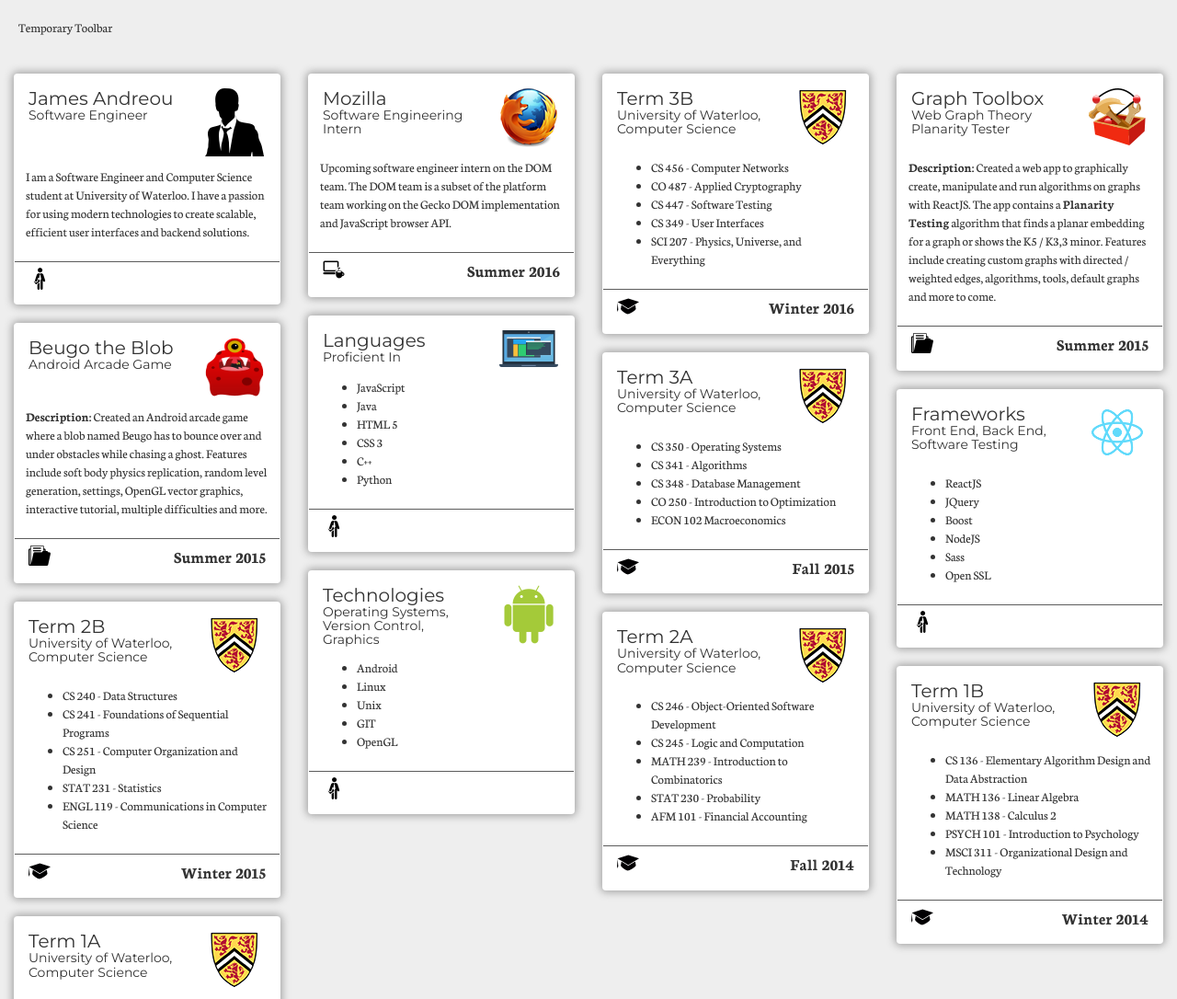
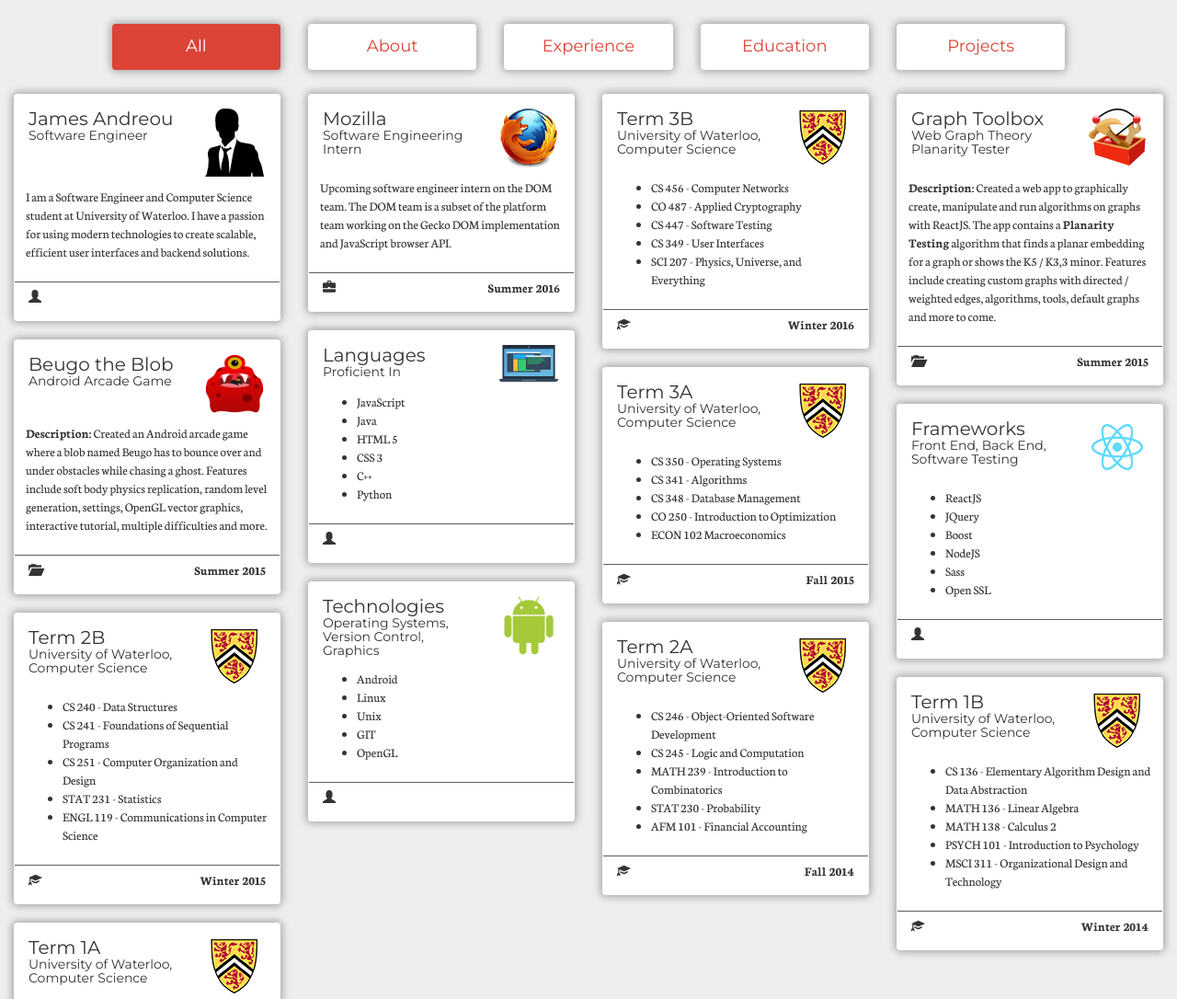
Before and after one commit to jamesandreou/jandreou, a React app: page / in a window 1280 px wide. Shown: the top 1086 px of the page at 92% size. Built offline with nearby package versions, Linux system fonts and the light colour scheme.

Commit message:
created filters and added glyphicons

```diff
--- a/src/card.js
+++ b/src/card.js
@@ -2,12 +2,14 @@ import React, { Component } from 'react';
 import { Grid } from 'react-bootstrap';
 import { Col } from 'react-bootstrap';
 import { Row } from 'react-bootstrap';
+import { Glyphicon } from 'react-bootstrap';
 
 export class Card extends Component{
 
 	constructor(){
 		super();
 	}
+
 
 	render(){
 		const d = this.props.data;
@@ -32,11 +34,16 @@ export class Card extends Component{
 	}
 
 	createBanner(type, date){
-		const src = require('./assets/' + type + '.png');
+		const glyph = {
+			'skill' : 'user',
+			'school' : 'education',
+			'work' : 'briefcase',
+			'project' : 'folder-open'
+		};
 		return(
 			<Row className='line'>
 				<Col xs={3}>
-					<img src={src} />
+					<Glyphicon glyph={glyph[type]} />
 				</Col>
 				<Col xs={9}>
 					<div className={'date'}>{date}</div>
--- a/src/cardHolder.js
+++ b/src/cardHolder.js
@@ -1,16 +1,22 @@
 import React, { Component } from 'react';
 import { Card } from './card.js';
+import { Filter } from './filter.js';
 import { Grid } from 'react-bootstrap';
 import { Col } from 'react-bootstrap';
 import { Row } from 'react-bootstrap';
 import Cards from './data/cardData.js';
 
 
+
 export class CardHolder extends Component{
 
 	constructor(){
 		super();
-    this.cols = this.assignCardsToCols(window.innerWidth, Cards);
+    this.cards = Cards;
+    this.state = {
+      cols : this.assignCardsToCols(window.innerWidth, 'all'),
+      filter : 'all'
+    };
 	}
 
 	render(){
@@ -19,8 +25,14 @@ export class CardHolder extends Component{
 
 		return (
       <Grid fluid={true}>
-        <Row style={{padding: 20}}>
-          <div>Temporary Toolbar</div>
+        <Row className='filterContainer'>
+          <Col xs={3} md={1}></Col>
+          <Col xs={6} md={2}><Filter parent={this} name={'All'} type={'all'} glyph={''}/></Col>
+          <Col xs={6} md={2}><Filter parent={this} name={'About'} type={'skill'} glyph={''}/></Col>
+          <Col xs={6} md={2}><Filter parent={this} name={'Experience'} type={'work'} glyph={''}/></Col>
+          <Col xs={6} md={2}><Filter parent={this} name={'Education'} type={'school'} glyph={''}/></Col>
+          <Col xs={6} md={2}><Filter parent={this} name={'Projects'} type={'project'} glyph={''}/></Col>
+          <Col xs={3} md={1}></Col>
         </Row>
         <Row className={"cardHolder"}>
           {cards}
@@ -30,12 +42,12 @@ export class CardHolder extends Component{
 	}
 
   createCardDOMLayout(){
-    return this.cols.map(function(col, i){
+    return this.state.cols.map(function(col, i){
       return (
-        <Col key={i} xs={Math.floor(12 / this.cols.length)}>
+        <Col key={i} xs={Math.floor(12 / this.state.cols.length)}>
           {col.map(function(card, j){
             return (
-              <Card key={j} data={card} />
+              <Card key={j} data={card} heights={this.heights}/>
             )
           }, this)}
         </Col>
@@ -43,7 +55,7 @@ export class CardHolder extends Component{
     }, this);
   }
 
-  assignCardsToCols(w, cards){
+  assignCardsToCols(w, type){
     // Calculate number of columns
     const breakPoints = [0, 600, 900, 1200, 1600];
     const nCols = breakPoints.reduce(function(a, b, i, arr) {
@@ -54,8 +66,13 @@ export class CardHolder extends Component{
     for(let i = 0; i < nCols; i++){
       cols.push({val : [], totalH : 0});
     }
-    // Greedy assign cards
-    for(let c of cards){
+    // Filter cards
+    let filteredCards = this.cards.filter(function(c){
+      if(type === 'all') return true;
+      return c.type === type;
+    });
+    // Greedy assign cards, use 1 since we don't know heights yet
+    for(let c of filteredCards){
       let minCol = cols.reduce(function(a, b, i, arr){
         return a.totalH > b.totalH ? b : a;
       });
@@ -68,4 +85,11 @@ export class CardHolder extends Component{
     });
   }
 
+  setType(type){
+    this.setState({
+      filter : type,
+      cols : this.assignCardsToCols(window.innerWidth, type)
+    });
+  }
+
 }
--- /dev/null
+++ b/src/filter.js
@@ -0,0 +1,39 @@
+import React, { Component } from 'react';
+
+export class Filter extends Component{
+
+  constructor(){
+    super();
+    this.state = {
+      hover : false
+    };
+  }
+
+  mouseOver(){
+    this.setState({hover: true});
+  }
+
+  mouseOut(){
+    this.setState({hover: false});
+  }
+
+  handleClick(){
+    this.props.parent.setType(this.props.type);
+  }
+
+  render(){
+    const filtered = this.props.parent.state.filter === this.props.type;
+    const className = (filtered || this.state.hover) ?
+      'filter highlight' : 'filter';
+    return(
+      <div className={className}
+        onMouseOver={this.mouseOver.bind(this)}
+        onMouseOut={this.mouseOut.bind(this)}
+        onClick={this.handleClick.bind(this)}
+      >
+        {this.props.name}
+      </div>
+    );
+  }
+
+}
--- a/src/style.css
+++ b/src/style.css
@@ -30,12 +30,44 @@ body{
 .date{
   text-align: right;
   font-weight: bold;
-  font-size: 18px;
+  font-size: 14px;
 }
 
 .line{
   border-top: 1px groove #5c5c5c;
   padding-top: 6px;
+}
+
+.filterContainer{
+  background: #eee;
+  padding-top: 20px;
+}
+
+.filter{
+  background: #fff;
+  color: #DB4437;
+  font-family: 'Montserrat', sans-serif;
+  text-align: center;
+  font-size: 18px;
+  padding: 12px;
+  margin-top: 6px;
+  margin-bottom: 6px;
+  box-shadow: 0px 0px 8px 2px rgba(164,164,164,1);
+  border-radius: 4px;
+}
+
+.filter.highlight{
+  background: #DB4437;
+  color: #fff;
+}
+
+.filter > *{
+  display : inline-block;
+}
+
+
+.filter:hover{
+  cursor: pointer;
 }
 
 h3, h4{
```
Also changed, not shown: src/menu.js (+4 -29 lines), src/assets/project.png (deleted), src/assets/school.png (deleted), src/assets/skill.png (deleted), src/assets/work.png (deleted).
